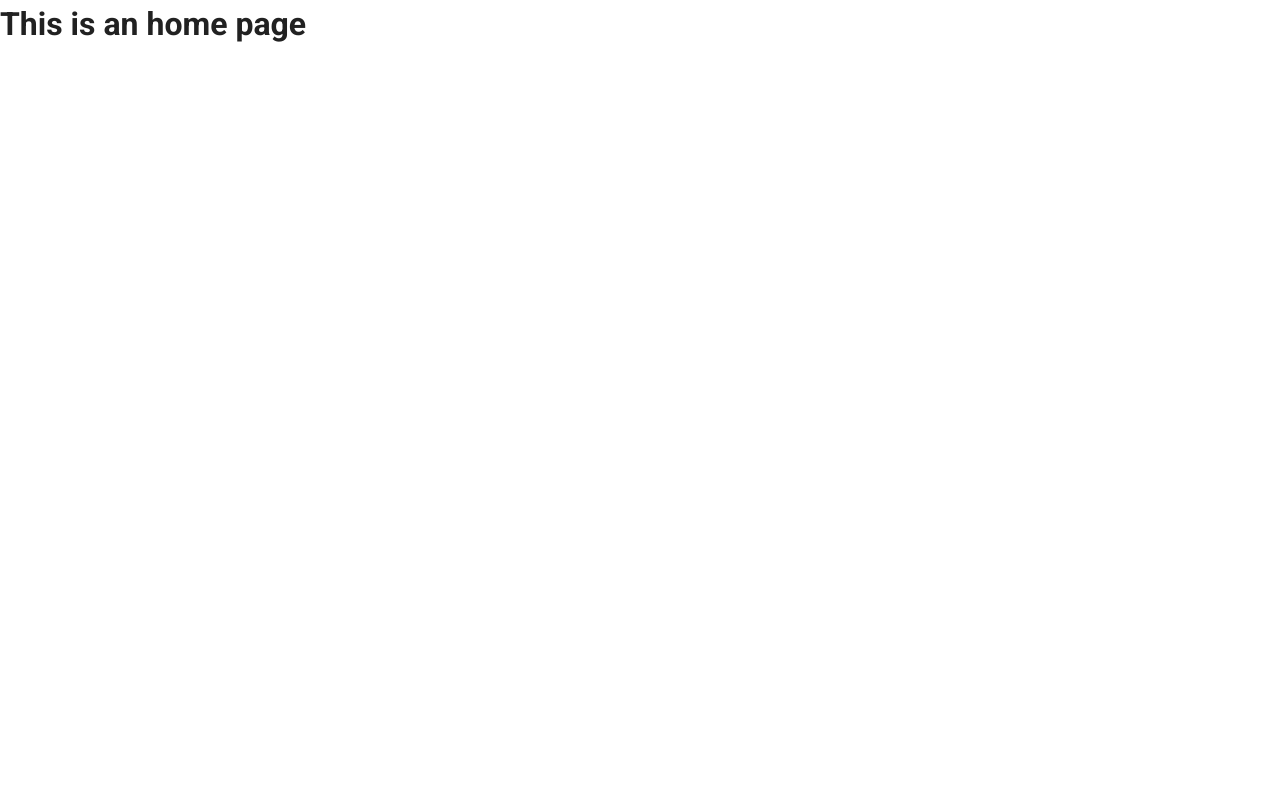
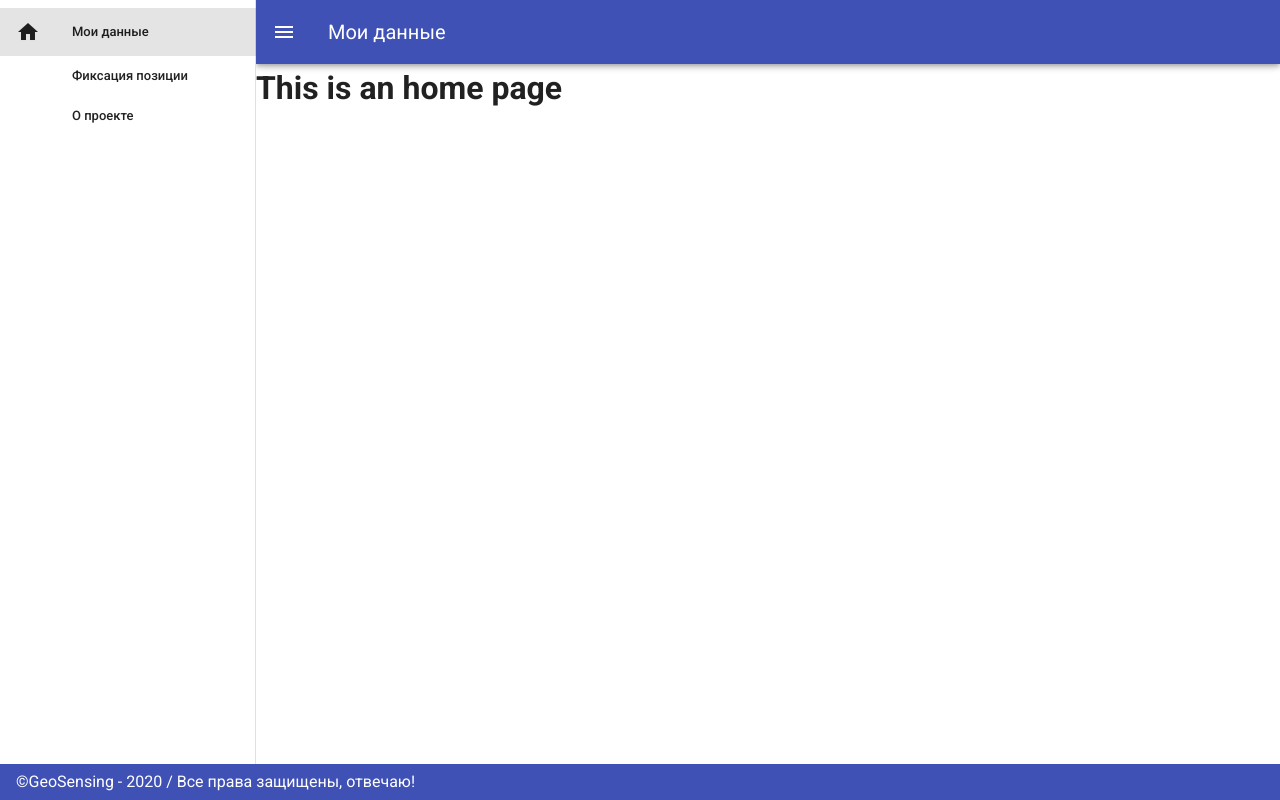
Before and after one commit to reGrach/GeoSensing, a Vue app in the folder geo-front/: page / in a window 1280 px wide. Built offline with nearby package versions, Linux system fonts and the light colour scheme.

Commit message:
add general layout

```diff
--- a/geo-front/src/App.vue
+++ b/geo-front/src/App.vue
@@ -1,5 +1,65 @@
 <template>
-  <v-app>
-    <router-view/>
+  <v-app id="main_layout">
+    <v-navigation-drawer v-model="drawer" app>
+      <v-list dense>
+        <v-list-item link to="/">
+          <v-list-item-action>
+            <v-icon>mdi-home</v-icon>
+          </v-list-item-action>
+          <v-list-item-content>
+            <v-list-item-title>Мои данные</v-list-item-title>
+          </v-list-item-content>
+        </v-list-item>
+
+        <v-list-item link to="/geo">
+          <v-list-item-action>
+            <v-icon>mdi-contact-mail</v-icon>
+          </v-list-item-action>
+          <v-list-item-content>
+            <v-list-item-title>Фиксация позиции</v-list-item-title>
+          </v-list-item-content>
+        </v-list-item>
+
+        <v-list-item link to="/about">
+          <v-list-item-action>
+            <v-icon>mdi-contact-mail</v-icon>
+          </v-list-item-action>
+          <v-list-item-content>
+            <v-list-item-title>О проекте</v-list-item-title>
+          </v-list-item-content>
+        </v-list-item>
+      </v-list>
+    </v-navigation-drawer>
+
+    <v-app-bar app color="indigo" dark>
+      <v-app-bar-nav-icon @click.stop="drawer = !drawer" />
+      <v-toolbar-title>{{currentRouteName}}</v-toolbar-title>
+    </v-app-bar>
+
+    <v-content>
+      <router-view />
+    </v-content>
+
+    <v-footer color="indigo" app>
+      <span class="white--text">&copy;GeoSensing - 2020 / Все права защищены, отвечаю!</span>
+    </v-footer>
   </v-app>
 </template>
+
+<script>
+export default {
+  props: {
+    source: String
+  },
+
+  data: () => ({
+    drawer: null
+  }),
+
+  computed: {
+    currentRouteName() {
+      return this.$route.name;
+    }
+  }
+};
+</script>
--- a/geo-front/src/router/index.js
+++ b/geo-front/src/router/index.js
@@ -3,25 +3,20 @@ import VueRouter from 'vue-router'
 import Home from '@/views/Home.vue'
 import Authentication from '@/views/Authentication'
 import Geo from '@/views/Geo.vue'
-import GeoNew from '@/views/GeoNew.vue'
+import About from '@/views/About.vue'
 
 Vue.use(VueRouter)
 
 const routes = [
   {
-    path: '/geo',
-    name: 'geo',
-    component: Geo
+    path: '/',
+    name: 'Мои данные',
+    component: Home
   },
   {
-    path: '/geonew',
-    name: 'geonew',
-    component: GeoNew
-  },
-  {
-    path: '/',
-    name: 'home',
-    component: Home
+    path: '/geo',
+    name: 'Фиксация позиции',
+    component: Geo
   },
   {
     path: '/login',
@@ -30,11 +25,8 @@ const routes = [
   },
   {
     path: '/about',
-    name: 'about',
-    // route level code-splitting
-    // this generates a separate chunk (about.[hash].js) for this route
-    // which is lazy-loaded when the route is visited.
-    component: () => import(/* webpackChunkName: "about" */ '../views/About.vue')
+    name: 'О проекте',
+    component: About
   }
 ]
 
--- a/geo-front/vue.config.js
+++ b/geo-front/vue.config.js
@@ -3,7 +3,7 @@ module.exports = {
   "transpileDependencies": [
     "vuetify"
   ],
-  devServer: {
-    https: true
-  }
+  // devServer: {
+  //   https: true
+  // }
 }
```
